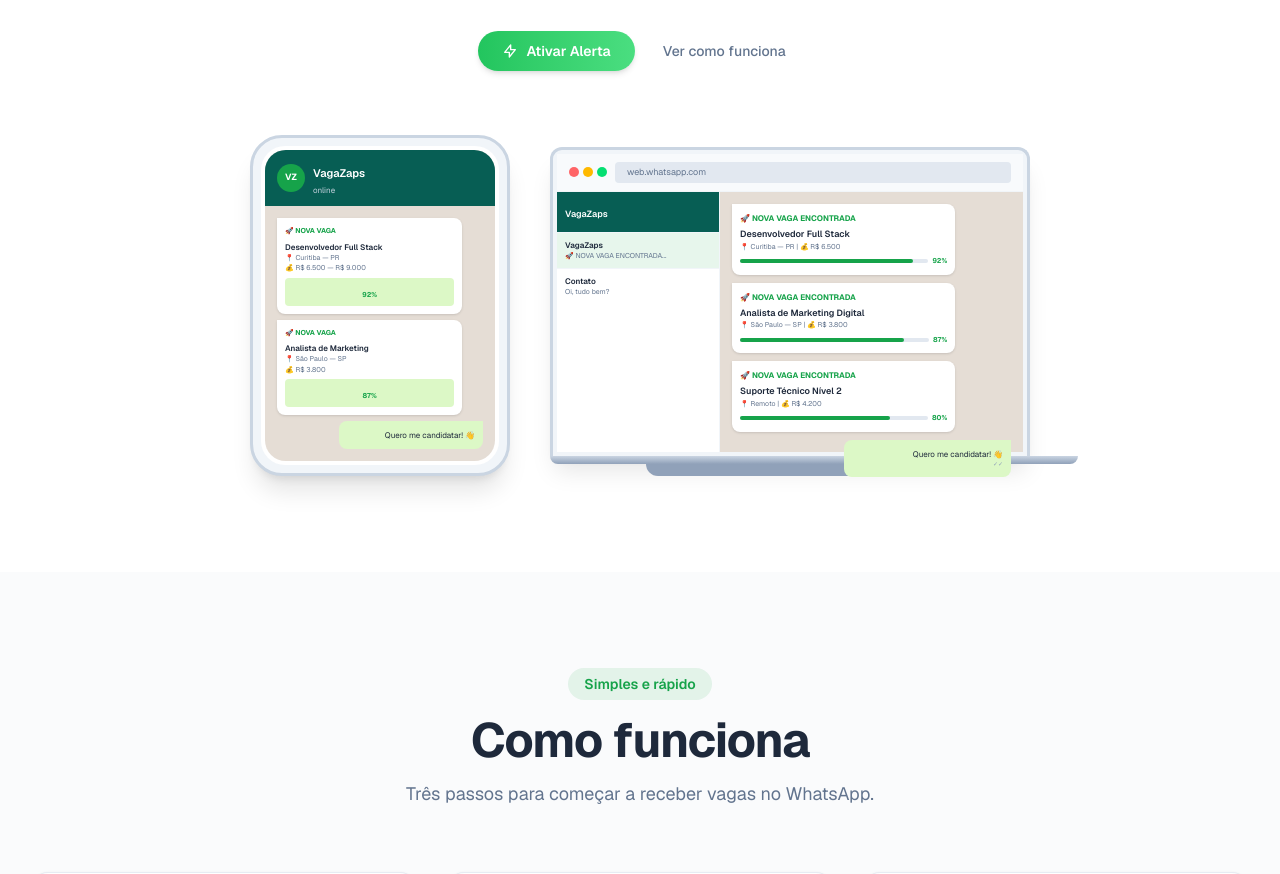
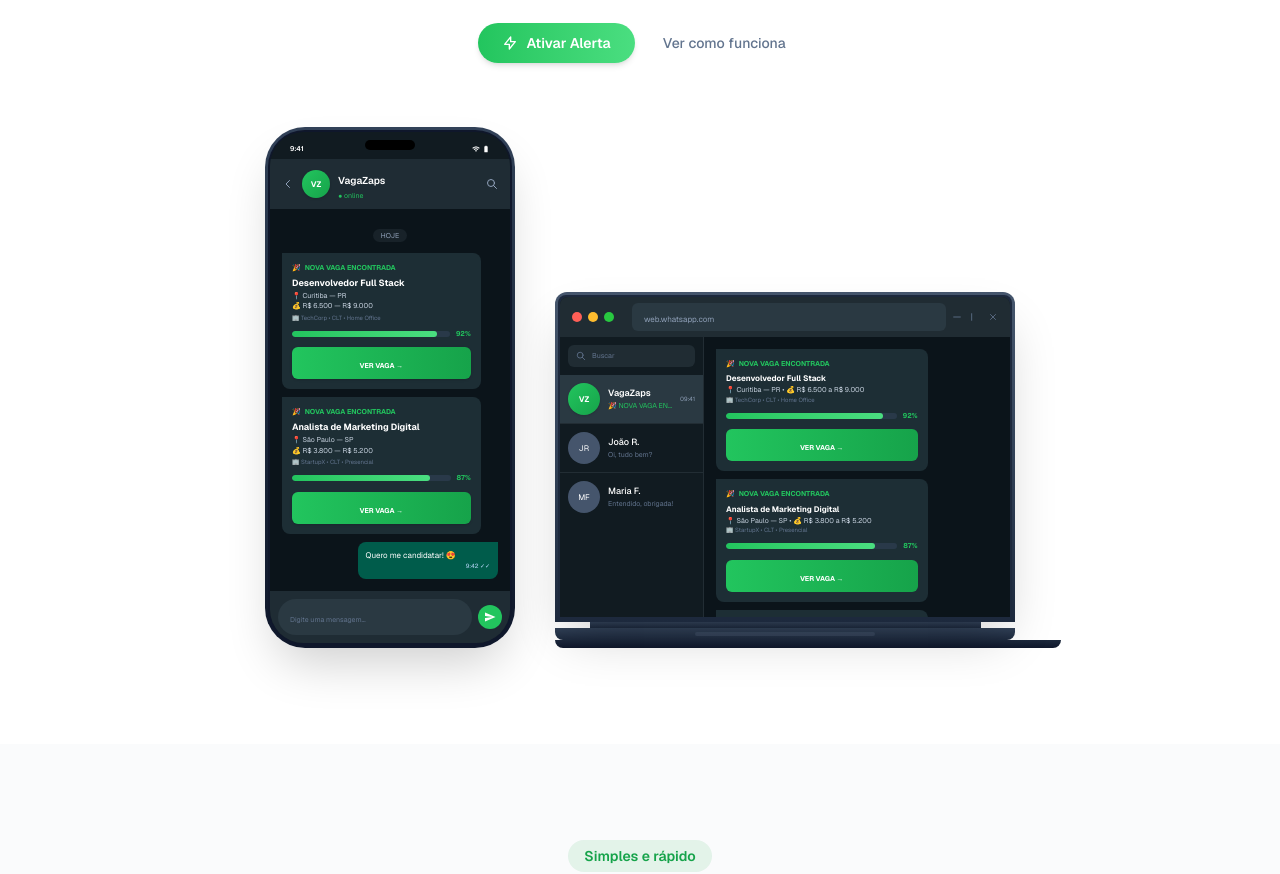
Before and after one commit to Marcoszcoder/vagazaps, a Next.js app: page / in a window 1280 px wide. Shown: the part 440-1314 px from the top of the page. Built offline with nearby package versions, Linux system fonts and the light colour scheme.

Commit message:
feat: modern iPhone/MacBook mockups, richer chat conversations, title 53px

```diff
--- a/src/components/landing/HeroSection.tsx
+++ b/src/components/landing/HeroSection.tsx
@@ -1,6 +1,259 @@
 'use client'
 
 import Link from 'next/link'
+
+function PhoneMockup() {
+  return (
+    <div className="w-[200px] sm:w-[230px] lg:w-[250px]">
+      <div className="relative rounded-[2.5rem] bg-gradient-to-b from-slate-700 via-slate-800 to-slate-900 p-[3px] shadow-2xl shadow-black/20">
+        <div className="rounded-[2.3rem] bg-slate-900 p-[2px]">
+          <div className="relative rounded-[2.1rem] overflow-hidden bg-[#111b21]">
+            {/* Dynamic island */}
+            <div className="absolute top-0 left-1/2 z-20 -translate-x-1/2 pt-2">
+              <div className="h-[10px] w-[50px] rounded-full bg-black" />
+            </div>
+
+            {/* Status bar */}
+            <div className="flex items-center justify-between px-5 pt-3 pb-1">
+              <span className="text-[7px] font-semibold text-white">9:41</span>
+              <div className="flex items-center gap-0.5">
+                <svg className="h-2 w-2 text-white" fill="currentColor" viewBox="0 0 24 24"><path d="M1 9l2 2c4.97-4.97 13.03-4.97 18 0l2-2C16.93 2.93 7.08 2.93 1 9zm8 8l3 3 3-3c-1.65-1.66-4.34-1.66-6 0zm-4-4l2 2c2.76-2.76 7.24-2.76 10 0l2-2C15.14 9.14 8.87 9.14 5 13z"/></svg>
+                <svg className="h-2 w-2 text-white" fill="currentColor" viewBox="0 0 24 24"><path d="M15.67 4H14V2h-4v2H8.33C7.6 4 7 4.6 7 5.33v15.33C7 21.4 7.6 22 8.33 22h7.33c.74 0 1.34-.6 1.34-1.33V5.33C17 4.6 16.4 4 15.67 4z"/></svg>
+              </div>
+            </div>
+
+            {/* Chat header */}
+            <div className="flex items-center gap-2 bg-[#1f2c34] px-3 py-2">
+              <svg className="h-3 w-3 text-slate-400" fill="none" viewBox="0 0 24 24" stroke="currentColor" strokeWidth={2}><path strokeLinecap="round" strokeLinejoin="round" d="M15 19l-7-7 7-7" /></svg>
+              <div className="flex h-7 w-7 items-center justify-center rounded-full bg-gradient-to-br from-[#22c55e] to-[#16a34a] shadow-sm">
+                <span className="text-[8px] font-bold text-white">VZ</span>
+              </div>
+              <div className="flex-1">
+                <span className="text-[10px] font-semibold text-white">VagaZaps</span>
+                <div className="text-[7px] text-[#22c55e]">● online</div>
+              </div>
+              <svg className="h-3 w-3 text-slate-400" fill="none" viewBox="0 0 24 24" stroke="currentColor" strokeWidth={2}><path strokeLinecap="round" strokeLinejoin="round" d="M21 21l-6-6m2-5a7 7 0 11-14 0 7 7 0 0114 0z" /></svg>
+            </div>
+
+            {/* Chat bg */}
+            <div className="space-y-2 bg-[#0b141a] p-3 min-h-[280px]">
+              {/* Date */}
+              <div className="text-center">
+                <span className="rounded-lg bg-[#182229] px-2 py-0.5 text-[7px] text-slate-400">HOJE</span>
+              </div>
+
+              {/* Job 1 */}
+              <div className="max-w-[92%] rounded-lg rounded-tl-none bg-[#1d2e35] p-2.5">
+                <div className="flex items-center gap-1 mb-1">
+                  <span className="text-[7px]">🎉</span>
+                  <span className="text-[7px] font-bold text-[#22c55e]">NOVA VAGA ENCONTRADA</span>
+                </div>
+                <p className="text-[9px] font-bold text-white leading-tight">Desenvolvedor Full Stack</p>
+                <p className="text-[7px] text-slate-300 mt-0.5">📍 Curitiba — PR</p>
+                <p className="text-[7px] text-slate-300">💰 R$ 6.500 — R$ 9.000</p>
+                <p className="text-[6px] text-slate-500 mt-0.5">🏢 TechCorp • CLT • Home Office</p>
+                <div className="mt-1.5 flex items-center gap-1.5">
+                  <div className="flex-1 h-1.5 rounded-full bg-slate-700/60 overflow-hidden">
+                    <div className="h-full rounded-full bg-gradient-to-r from-[#22c55e] to-[#4ade80]" style={{ width: '92%' }} />
+                  </div>
+                  <span className="text-[7px] font-bold text-[#22c55e]">92%</span>
+                </div>
+                <div className="mt-2 rounded-md bg-gradient-to-r from-[#22c55e] to-[#16a34a] px-2 py-1 text-center shadow-sm">
+                  <span className="text-[7px] font-bold text-white">VER VAGA →</span>
+                </div>
+              </div>
+
+              {/* Job 2 */}
+              <div className="max-w-[92%] rounded-lg rounded-tl-none bg-[#1d2e35] p-2.5">
+                <div className="flex items-center gap-1 mb-1">
+                  <span className="text-[7px]">🎉</span>
+                  <span className="text-[7px] font-bold text-[#22c55e]">NOVA VAGA ENCONTRADA</span>
+                </div>
+                <p className="text-[9px] font-bold text-white leading-tight">Analista de Marketing Digital</p>
+                <p className="text-[7px] text-slate-300 mt-0.5">📍 São Paulo — SP</p>
+                <p className="text-[7px] text-slate-300">💰 R$ 3.800 — R$ 5.200</p>
+                <p className="text-[6px] text-slate-500 mt-0.5">🏢 StartupX • CLT • Presencial</p>
+                <div className="mt-1.5 flex items-center gap-1.5">
+                  <div className="flex-1 h-1.5 rounded-full bg-slate-700/60 overflow-hidden">
+                    <div className="h-full rounded-full bg-gradient-to-r from-[#22c55e] to-[#4ade80]" style={{ width: '87%' }} />
+                  </div>
+                  <span className="text-[7px] font-bold text-[#22c55e]">87%</span>
+                </div>
+                <div className="mt-2 rounded-md bg-gradient-to-r from-[#22c55e] to-[#16a34a] px-2 py-1 text-center shadow-sm">
+                  <span className="text-[7px] font-bold text-white">VER VAGA →</span>
+                </div>
+              </div>
+
+              {/* User reply */}
+              <div className="max-w-[65%] ml-auto rounded-lg rounded-tr-none bg-[#005c4b] p-2">
+                <p className="text-[8px] text-white leading-tight">Quero me candidatar! 😍</p>
+                <div className="mt-0.5 text-right text-[6px] text-blue-200">9:42 ✓✓</div>
+              </div>
+            </div>
+
+            {/* Bottom bar */}
+            <div className="flex items-center gap-1.5 bg-[#1f2c34] px-2 py-2">
+              <div className="flex-1 rounded-full bg-[#2a3942] px-3 py-1.5">
+                <span className="text-[7px] text-slate-500">Digite uma mensagem...</span>
+              </div>
+              <div className="flex h-6 w-6 items-center justify-center rounded-full bg-[#22c55e]">
+                <svg className="h-3 w-3 text-white" fill="currentColor" viewBox="0 0 24 24"><path d="M2.01 21L23 12 2.01 3 2 10l15 2-15 2z"/></svg>
+              </div>
+            </div>
+          </div>
+        </div>
+      </div>
+    </div>
+  )
+}
+
+function LaptopMockup() {
+  return (
+    <div className="hidden sm:block w-[340px] lg:w-[460px]">
+      {/* Screen */}
+      <div className="relative rounded-t-xl bg-gradient-to-b from-slate-600 via-slate-700 to-slate-800 p-[3px] shadow-2xl shadow-black/20">
+        <div className="rounded-t-lg bg-slate-800 p-[2px]">
+          <div className="rounded-t-lg overflow-hidden bg-[#111b21]">
+            {/* Window controls */}
+            <div className="flex items-center gap-1.5 bg-[#202c33] px-3 py-1.5">
+              <div className="h-2.5 w-2.5 rounded-full bg-[#ff5f57]" />
+              <div className="h-2.5 w-2.5 rounded-full bg-[#febc2e]" />
+              <div className="h-2.5 w-2.5 rounded-full bg-[#28c840]" />
+              <div className="ml-3 flex-1 rounded-md bg-[#2a3942] px-3 py-0.5">
+                <span className="text-[8px] text-slate-400">web.whatsapp.com</span>
+              </div>
+              <div className="flex gap-2">
+                <svg className="h-2.5 w-2.5 text-slate-500" fill="none" viewBox="0 0 24 24" stroke="currentColor" strokeWidth={2}><path strokeLinecap="round" strokeLinejoin="round" d="M20 12H4" /></svg>
+                <svg className="h-2.5 w-2.5 text-slate-500" fill="none" viewBox="0 0 24 24" stroke="currentColor" strokeWidth={2}><path strokeLinecap="round" strokeLinejoin="round" d="M4 4v16" /></svg>
+                <svg className="h-2.5 w-2.5 text-slate-500" fill="none" viewBox="0 0 24 24" stroke="currentColor" strokeWidth={2}><path strokeLinecap="round" strokeLinejoin="round" d="M6 18L18 6M6 6l12 12" /></svg>
+              </div>
+            </div>
+
+            <div className="flex h-[220px] lg:h-[280px]">
+              {/* Sidebar */}
+              <div className="w-[32%] border-r border-[#222d34] bg-[#111b21]">
+                {/* Search */}
+                <div className="px-2 py-2">
+                  <div className="rounded-md bg-[#202c33] px-2 py-1.5 flex items-center gap-1.5">
+                    <svg className="h-2.5 w-2.5 text-slate-500" fill="none" viewBox="0 0 24 24" stroke="currentColor" strokeWidth={2}><path strokeLinecap="round" strokeLinejoin="round" d="M21 21l-6-6m2-5a7 7 0 11-14 0 7 7 0 0114 0z" /></svg>
+                    <span className="text-[7px] text-slate-500">Buscar</span>
+                  </div>
+                </div>
+                {/* Active chat */}
+                <div className="bg-[#2a3942] px-2 py-2 flex items-center gap-2">
+                  <div className="flex h-8 w-8 items-center justify-center rounded-full bg-gradient-to-br from-[#22c55e] to-[#16a34a] shadow-sm">
+                    <span className="text-[8px] font-bold text-white">VZ</span>
+                  </div>
+                  <div className="flex-1 min-w-0">
+                    <p className="text-[9px] font-semibold text-white truncate">VagaZaps</p>
+                    <p className="text-[7px] text-[#22c55e] truncate">🎉 NOVA VAGA ENCONTRADA...</p>
+                  </div>
+                  <span className="text-[6px] text-slate-400">09:41</span>
+                </div>
+                {/* Other chats */}
+                <div className="px-2 py-2 flex items-center gap-2 border-t border-[#222d34]">
+                  <div className="flex h-8 w-8 items-center justify-center rounded-full bg-slate-600 text-[8px] text-white">JR</div>
+                  <div className="flex-1 min-w-0">
+                    <p className="text-[9px] font-medium text-white truncate">João R.</p>
+                    <p className="text-[7px] text-slate-500 truncate">Oi, tudo bem?</p>
+                  </div>
+                </div>
+                <div className="px-2 py-2 flex items-center gap-2 border-t border-[#222d34]">
+                  <div className="flex h-8 w-8 items-center justify-center rounded-full bg-slate-600 text-[8px] text-white">MF</div>
+                  <div className="flex-1 min-w-0">
+                    <p className="text-[9px] font-medium text-white truncate">Maria F.</p>
+                    <p className="text-[7px] text-slate-500 truncate">Entendido, obrigada!</p>
+                  </div>
+                </div>
+              </div>
+
+              {/* Chat area */}
+              <div className="flex-1 bg-[#0b141a] p-3 space-y-2">
+                {/* Job 1 */}
+                <div className="max-w-[75%] rounded-lg rounded-tl-none bg-[#1d2e35] p-2.5">
+                  <div className="flex items-center gap-1 mb-1">
+                    <span className="text-[7px]">🎉</span>
+                    <span className="text-[7px] font-bold text-[#22c55e]">NOVA VAGA ENCONTRADA</span>
+                  </div>
+                  <p className="text-[8px] font-bold text-white leading-tight">Desenvolvedor Full Stack</p>
+                  <p className="text-[7px] text-slate-300 mt-0.5">📍 Curitiba — PR • 💰 R$ 6.500 a R$ 9.000</p>
+                  <p className="text-[6px] text-slate-500">🏢 TechCorp • CLT • Home Office</p>
+                  <div className="mt-1.5 flex items-center gap-1.5">
+                    <div className="flex-1 h-1.5 rounded-full bg-slate-700/60 overflow-hidden">
+                      <div className="h-full rounded-full bg-gradient-to-r from-[#22c55e] to-[#4ade80]" style={{ width: '92%' }} />
+                    </div>
+                    <span className="text-[7px] font-bold text-[#22c55e]">92%</span>
+                  </div>
+                  <div className="mt-2 rounded-md bg-gradient-to-r from-[#22c55e] to-[#16a34a] px-2 py-1 text-center">
+                    <span className="text-[7px] font-bold text-white">VER VAGA →</span>
+                  </div>
+                </div>
+
+                {/* Job 2 */}
+                <div className="max-w-[75%] rounded-lg rounded-tl-none bg-[#1d2e35] p-2.5">
+                  <div className="flex items-center gap-1 mb-1">
+                    <span className="text-[7px]">🎉</span>
+                    <span className="text-[7px] font-bold text-[#22c55e]">NOVA VAGA ENCONTRADA</span>
+                  </div>
+                  <p className="text-[8px] font-bold text-white leading-tight">Analista de Marketing Digital</p>
+                  <p className="text-[7px] text-slate-300 mt-0.5">📍 São Paulo — SP • 💰 R$ 3.800 a R$ 5.200</p>
+                  <p className="text-[6px] text-slate-500">🏢 StartupX • CLT • Presencial</p>
+                  <div className="mt-1.5 flex items-center gap-1.5">
+                    <div className="flex-1 h-1.5 rounded-full bg-slate-700/60 overflow-hidden">
+                      <div className="h-full rounded-full bg-gradient-to-r from-[#22c55e] to-[#4ade80]" style={{ width: '87%' }} />
+                    </div>
+                    <span className="text-[7px] font-bold text-[#22c55e]">87%</span>
+                  </div>
+                  <div className="mt-2 rounded-md bg-gradient-to-r from-[#22c55e] to-[#16a34a] px-2 py-1 text-center">
+                    <span className="text-[7px] font-bold text-white">VER VAGA →</span>
+                  </div>
+                </div>
+
+                {/* Job 3 */}
+                <div className="max-w-[75%] rounded-lg rounded-tl-none bg-[#1d2e35] p-2.5">
+                  <div className="flex items-center gap-1 mb-1">
+                    <span className="text-[7px]">🎉</span>
+                    <span className="text-[7px] font-bold text-[#22c55e]">NOVA VAGA ENCONTRADA</span>
+                  </div>
+                  <p className="text-[8px] font-bold text-white leading-tight">Suporte Técnico Nível 2</p>
+                  <p className="text-[7px] text-slate-300 mt-0.5">📍 Remoto • 💰 R$ 4.200</p>
+                  <p className="text-[6px] text-slate-500">🏢 CloudHost • PJ • Remoto</p>
+                  <div className="mt-1.5 flex items-center gap-1.5">
+                    <div className="flex-1 h-1.5 rounded-full bg-slate-700/60 overflow-hidden">
+                      <div className="h-full rounded-full bg-gradient-to-r from-[#22c55e] to-[#4ade80]" style={{ width: '80%' }} />
+                    </div>
+                    <span className="text-[7px] font-bold text-[#22c55e]">80%</span>
+                  </div>
+                  <div className="mt-2 rounded-md bg-gradient-to-r from-[#22c55e] to-[#16a34a] px-2 py-1 text-center">
+                    <span className="text-[7px] font-bold text-white">VER VAGA →</span>
+                  </div>
+                </div>
+
+                {/* User reply */}
+                <div className="max-w-[50%] ml-auto rounded-lg rounded-tr-none bg-[#005c4b] p-2">
+                  <p className="text-[8px] text-white leading-tight">Quero a vaga de Curitiba! 🔥</p>
+                  <div className="mt-0.5 text-right text-[6px] text-blue-200">09:42 ✓✓</div>
+                </div>
+
+                {/* Reply */}
+                <div className="max-w-[70%] rounded-lg rounded-tl-none bg-[#1d2e35] p-2">
+                  <p className="text-[8px] text-slate-300 leading-tight">Perfeito! Cliquei em &quot;VER VAGA&quot; e te redirecionei para a página da vaga. Boa sorte! 🍀</p>
+                  <div className="mt-0.5 text-[6px] text-slate-500">09:42</div>
+                </div>
+              </div>
+            </div>
+          </div>
+        </div>
+      </div>
+      {/* Laptop hinge + base */}
+      <div className="mx-auto h-1.5 bg-gradient-to-b from-slate-700 to-slate-800" style={{ width: '85%' }} />
+      <div className="mx-auto rounded-b-lg bg-gradient-to-b from-slate-700 to-slate-800 p-1">
+        <div className="mx-auto h-1 rounded-full bg-slate-600/50" style={{ width: '40%' }} />
+      </div>
+      <div className="mx-auto h-2 rounded-b-2xl bg-gradient-to-b from-slate-800 to-slate-900" style={{ width: '110%' }} />
+    </div>
+  )
+}
 
 export default function HeroSection() {
   return (
@@ -11,7 +264,7 @@
             <span className="relative z-10">Robô automático</span>
           </span>
           <h1
-            className="text-[32px] leading-[40px] tracking-tight text-[#0f172a] sm:text-[40px] sm:leading-[50px] md:text-[50px] md:leading-[62px] lg:text-[56px] lg:leading-[70px]"
+            className="text-[32px] leading-[40px] tracking-tight text-[#0f172a] sm:text-[40px] sm:leading-[50px] md:text-[50px] md:leading-[62px] lg:text-[53px] lg:leading-[66px]"
             style={{ fontFamily: 'system-ui, sans-serif', fontWeight: 800 }}
           >
             Pare de <span className="text-[#ef4444]">perder</span> vagas
@@ -45,134 +298,8 @@
 
         {/* Device mockups */}
         <div className="relative mt-16 flex items-end justify-center gap-6 lg:gap-10">
-          {/* Phone */}
-          <div className="w-[200px] sm:w-[240px] lg:w-[260px]">
-            <div className="rounded-[2rem] border-[3px] border-slate-300 bg-slate-100 p-2 shadow-xl">
-              <div className="rounded-[1.5rem] bg-white p-1">
-                <div className="rounded-[1.3rem] overflow-hidden bg-[#e5ddd5]">
-                  <div className="flex items-center gap-2 bg-[#075e54] px-3 py-2.5">
-                    <div className="flex h-7 w-7 items-center justify-center rounded-full bg-[#16a34a]">
-                      <span className="text-[9px] font-bold text-white">VZ</span>
-                    </div>
-                    <div>
-                      <span className="text-[11px] font-semibold text-white">VagaZaps</span>
-                      <div className="text-[8px] text-slate-300">online</div>
-                    </div>
-                  </div>
-
-                  <div className="space-y-1.5 p-3">
-                    <div className="max-w-[90%] rounded-lg rounded-tl-none bg-white p-2 shadow-sm">
-                      <div className="text-[7px] font-bold text-[#16a34a]">🚀 NOVA VAGA</div>
-                      <p className="mt-1 text-[8px] font-semibold text-[#1e293b]">Desenvolvedor Full Stack</p>
-                      <p className="text-[7px] text-slate-500">📍 Curitiba — PR</p>
-                      <p className="text-[7px] text-slate-500">💰 R$ 6.500 — R$ 9.000</p>
-                      <div className="mt-1 rounded bg-[#dcf8c6] px-1 py-0.5 text-center">
-                        <span className="text-[7px] font-bold text-[#16a34a]">92%</span>
-                      </div>
-                    </div>
-
-                    <div className="max-w-[90%] rounded-lg rounded-tl-none bg-white p-2 shadow-sm">
-                      <div className="text-[7px] font-bold text-[#16a34a]">🚀 NOVA VAGA</div>
-                      <p className="mt-1 text-[8px] font-semibold text-[#1e293b]">Analista de Marketing</p>
-                      <p className="text-[7px] text-slate-500">📍 São Paulo — SP</p>
-                      <p className="text-[7px] text-slate-500">💰 R$ 3.800</p>
-                      <div className="mt-1 rounded bg-[#dcf8c6] px-1 py-0.5 text-center">
-                        <span className="text-[7px] font-bold text-[#16a34a]">87%</span>
-                      </div>
-                    </div>
-
-                    <div className="max-w-[70%] ml-auto rounded-lg rounded-tr-none bg-[#dcf8c6] p-2 text-right">
-                      <p className="text-[8px] text-[#1e293b]">Quero me candidatar! 👋</p>
-                    </div>
-                  </div>
-                </div>
-              </div>
-            </div>
-          </div>
-
-          {/* Laptop */}
-          <div className="hidden sm:block w-[380px] lg:w-[480px]">
-            <div className="rounded-t-xl border-[3px] border-b-0 border-slate-300 bg-slate-100 p-1 shadow-xl">
-              <div className="rounded-t-lg bg-white">
-                {/* Browser bar */}
-                <div className="flex items-center gap-2 border-b border-slate-100 bg-slate-50 px-3 py-2">
-                  <div className="flex gap-1">
-                    <div className="h-2.5 w-2.5 rounded-full bg-red-400" />
-                    <div className="h-2.5 w-2.5 rounded-full bg-amber-400" />
-                    <div className="h-2.5 w-2.5 rounded-full bg-green-400" />
-                  </div>
-                  <div className="flex-1 rounded bg-slate-200 px-3 py-1 text-[9px] text-slate-500">
-                    web.whatsapp.com
-                  </div>
-                </div>
-
-                {/* WhatsApp Web content */}
-                <div className="flex h-[200px] lg:h-[260px]">
-                  {/* Chat list */}
-                  <div className="w-[35%] border-r border-slate-100 bg-white">
-                    <div className="border-b border-slate-100 bg-[#075e54] px-2 py-2">
-                      <span className="text-[9px] font-semibold text-white">VagaZaps</span>
-                    </div>
-                    <div className="border-b border-slate-100 bg-[#16a34a]/10 px-2 py-1.5">
-                      <p className="text-[8px] font-semibold text-[#1e293b]">VagaZaps</p>
-                      <p className="text-[7px] text-slate-500">🚀 NOVA VAGA ENCONTRADA...</p>
-                    </div>
-                    <div className="px-2 py-1.5">
-                      <p className="text-[8px] font-semibold text-[#1e293b]">Contato</p>
-                      <p className="text-[7px] text-slate-500">Oi, tudo bem?</p>
-                    </div>
-                  </div>
-
-                  {/* Messages */}
-                  <div className="flex-1 bg-[#e5ddd5] p-3 space-y-2">
-                    <div className="max-w-[80%] rounded-lg rounded-tl-none bg-white p-2 shadow-sm">
-                      <div className="text-[8px] font-bold text-[#16a34a]">🚀 NOVA VAGA ENCONTRADA</div>
-                      <p className="mt-1 text-[9px] font-semibold text-[#1e293b]">Desenvolvedor Full Stack</p>
-                      <p className="text-[7px] text-slate-500">📍 Curitiba — PR | 💰 R$ 6.500</p>
-                      <div className="mt-1 flex items-center gap-1">
-                        <div className="flex-1 rounded-full bg-slate-200 h-1">
-                          <div className="h-1 rounded-full bg-[#16a34a]" style={{ width: '92%' }} />
-                        </div>
-                        <span className="text-[7px] font-bold text-[#16a34a]">92%</span>
-                      </div>
-                    </div>
-
-                    <div className="max-w-[80%] rounded-lg rounded-tl-none bg-white p-2 shadow-sm">
-                      <div className="text-[8px] font-bold text-[#16a34a]">🚀 NOVA VAGA ENCONTRADA</div>
-                      <p className="mt-1 text-[9px] font-semibold text-[#1e293b]">Analista de Marketing Digital</p>
-                      <p className="text-[7px] text-slate-500">📍 São Paulo — SP | 💰 R$ 3.800</p>
-                      <div className="mt-1 flex items-center gap-1">
-                        <div className="flex-1 rounded-full bg-slate-200 h-1">
-                          <div className="h-1 rounded-full bg-[#16a34a]" style={{ width: '87%' }} />
-                        </div>
-                        <span className="text-[7px] font-bold text-[#16a34a]">87%</span>
-                      </div>
-                    </div>
-
-                    <div className="max-w-[80%] rounded-lg rounded-tl-none bg-white p-2 shadow-sm">
-                      <div className="text-[8px] font-bold text-[#16a34a]">🚀 NOVA VAGA ENCONTRADA</div>
-                      <p className="mt-1 text-[9px] font-semibold text-[#1e293b]">Suporte Técnico Nível 2</p>
-                      <p className="text-[7px] text-slate-500">📍 Remoto | 💰 R$ 4.200</p>
-                      <div className="mt-1 flex items-center gap-1">
-                        <div className="flex-1 rounded-full bg-slate-200 h-1">
-                          <div className="h-1 rounded-full bg-[#16a34a]" style={{ width: '80%' }} />
-                        </div>
-                        <span className="text-[7px] font-bold text-[#16a34a]">80%</span>
-                      </div>
-                    </div>
-
-                    <div className="max-w-[60%] ml-auto rounded-lg rounded-tr-none bg-[#dcf8c6] p-2 text-right">
-                      <p className="text-[8px] text-[#1e293b]">Quero me candidatar! 👋</p>
-                      <div className="text-right text-[6px] text-slate-400">✓✓</div>
-                    </div>
-                  </div>
-                </div>
-              </div>
-            </div>
-            {/* Laptop base */}
-            <div className="mx-auto h-2 rounded-b-lg bg-gradient-to-b from-slate-300 to-slate-400" style={{ width: '110%' }} />
-            <div className="mx-auto h-3 rounded-b-xl bg-slate-400" style={{ width: '60%' }} />
-          </div>
+          <PhoneMockup />
+          <LaptopMockup />
         </div>
       </div>
     </section>
```
